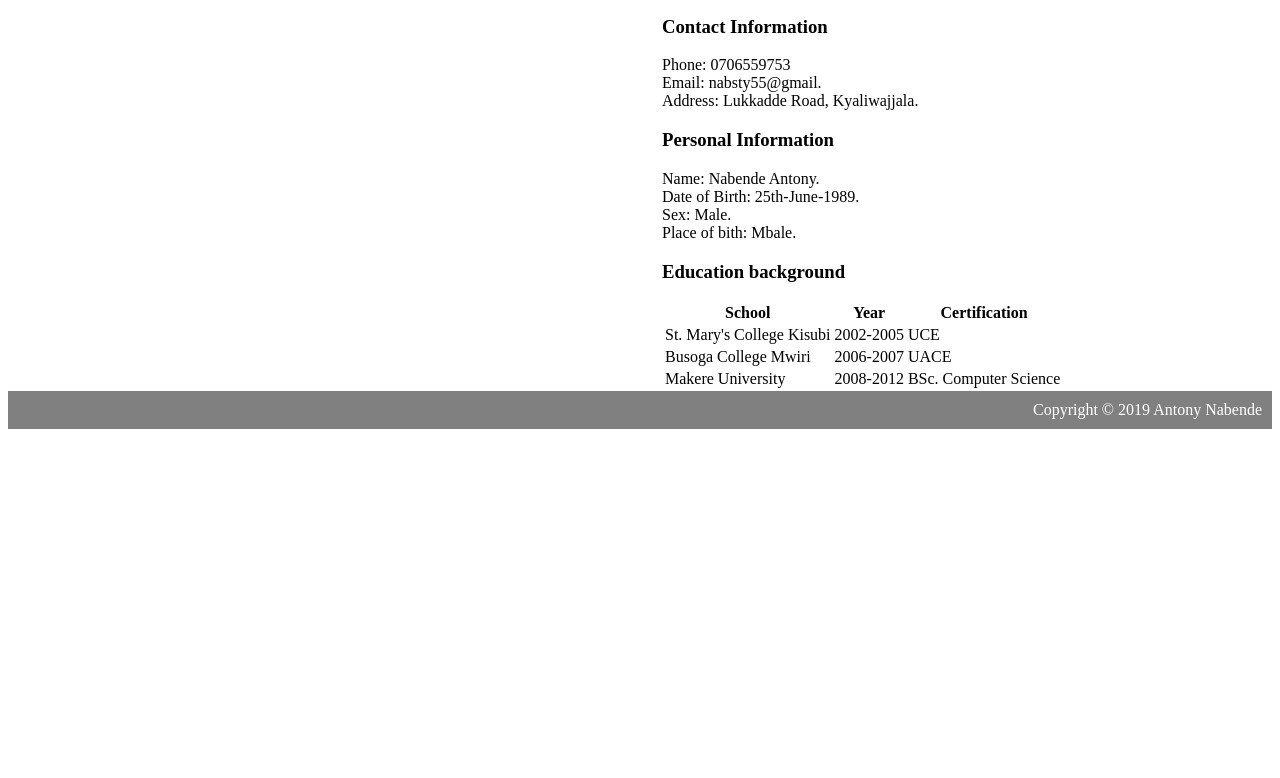
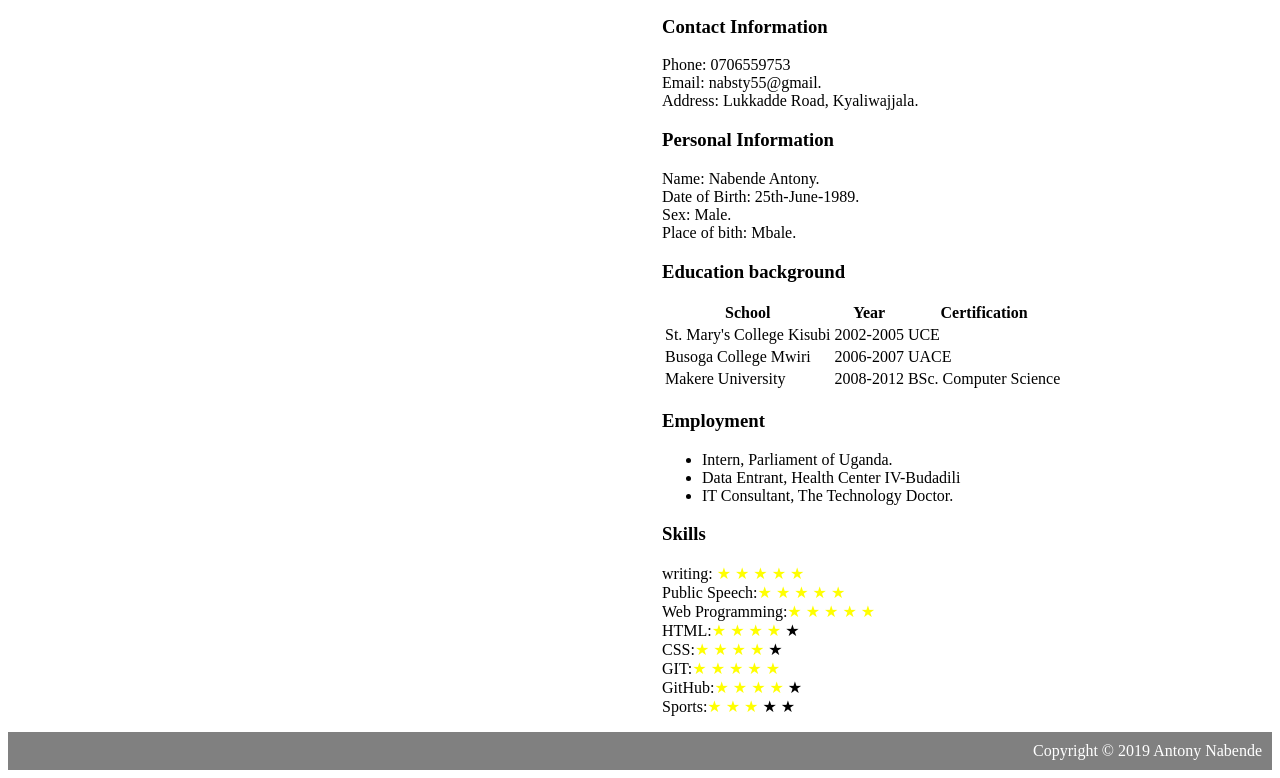
Before and after one commit to nabsty55/nabsty55.github.io, a plain HTML site: page index.html in a window 1280 px wide. Shown: the part 78-856 px from the top of the page. Before the commit the page ends 800 px from the top, so only its background shows below. Drawn offline with Linux system fonts and the light colour scheme.

Commit message:
added more content

```diff
--- a/css/styles.css
+++ b/css/styles.css
@@ -32,3 +32,6 @@ h1{
   background-color: grey;
   text-align: right;
 }
+.yellow-star{
+  color: yellow;
+}
--- a/index.html
+++ b/index.html
@@ -66,10 +66,70 @@
               <td>BSc. Computer Science</td>
             </tr>
 
+          </table>
+
+        </div>
+        <div id="employment">
+          <p>
+            <h3>Employment</h3>
+            <ul>
+              <li>Intern, Parliament of Uganda.</li>
+              <li>Data Entrant, Health Center IV-Budadili</li>
+              <li>IT Consultant, The Technology Doctor.</li>
+            </ul>
+          </p>
+
+        </div>
+        <div id="skills">
+          <h3>Skills</h3>
+          <p>
+            writing: <span class="yellow-star">★</span>
+            <span class="yellow-star">★</span>
+            <span class="yellow-star">★</span>
+            <span class="yellow-star">★</span>
+            <span class="yellow-star">★</span> <br>
+            Public Speech:<span class="yellow-star">★</span>
+            <span class="yellow-star">★</span>
+            <span class="yellow-star">★</span>
+            <span class="yellow-star">★</span>
+            <span class="yellow-star">★</span> <br>
+            Web Programming:<span class="yellow-star">★</span>
+            <span class="yellow-star">★</span>
+            <span class="yellow-star">★</span>
+            <span class="yellow-star">★</span>
+            <span class="yellow-star">★</span> <br>
+            HTML:<span class="yellow-star">★</span>
+            <span class="yellow-star">★</span>
+            <span class="yellow-star">★</span>
+            <span class="yellow-star">★</span>
+            <span >★</span> <br>
+            CSS:<span class="yellow-star">★</span>
+            <span class="yellow-star">★</span>
+            <span class="yellow-star">★</span>
+            <span class="yellow-star">★</span>
+            <span >★</span>
+            <br>
+            GIT:<span class="yellow-star">★</span>
+            <span class="yellow-star">★</span>
+            <span class="yellow-star">★</span>
+            <span class="yellow-star">★</span>
+            <span class="yellow-star">★</span> <br>
+
+            GitHub:<span class="yellow-star">★</span>
+            <span class="yellow-star">★</span>
+            <span class="yellow-star">★</span>
+            <span class="yellow-star">★</span>
+            <span >★</span>
+            <br>
+            Sports:<span class="yellow-star">★</span>
+            <span class="yellow-star">★</span>
+            <span class="yellow-star">★</span>
+            <span >★</span>
+            <span >★</span>
+            <br>
 
 
-
-          </table>
+          </p>
 
         </div>
 
```
